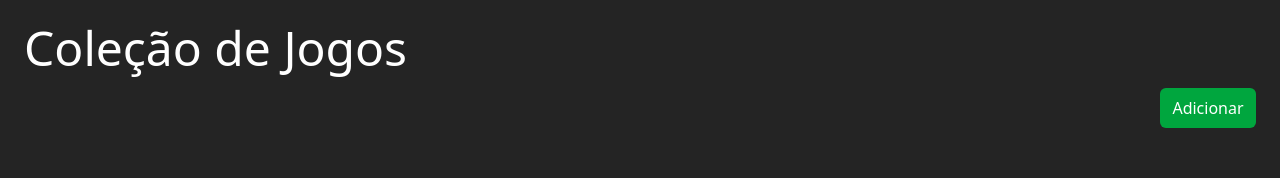
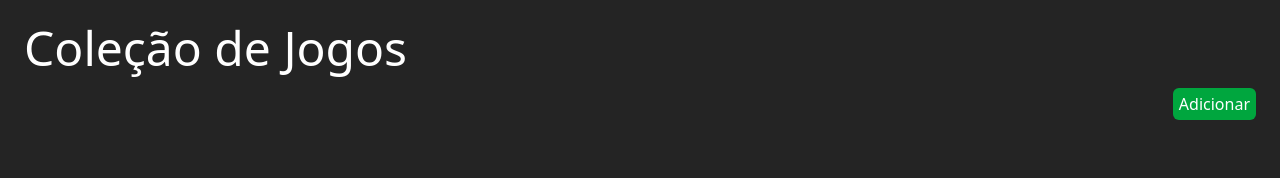
Before and after one commit to PedroAugusto31/JR-Pedro-Augusto, a Vue app in the folder front-end/: page / in a window 1280 px wide. Shown: the top 178 px of the page. Built offline with nearby package versions, Linux system fonts and the light colour scheme.

Commit message:
style: Style adjustment on Button component

```diff
--- a/front-end/src/components/Button.vue
+++ b/front-end/src/components/Button.vue
@@ -9,7 +9,7 @@ const props = defineProps<{
 
 <template>
 	<button
-		:class="`bg-${buttonBackgroundColor} text-${buttonTextColor} w-fit min-w-24 p-2 cursor-pointer inline-flex items-center justify-evenly rounded-md transition duration-400 ease-in-out hover:brightness-75`"
+		:class="`bg-${buttonBackgroundColor} text-${buttonTextColor} w-fit min-w-15 min-h-1 px-1.5 py-1 cursor-pointer inline-flex items-center justify-evenly rounded-md transition duration-400 ease-in-out hover:brightness-75`"
 	>
 		{{ buttonText }}
 	</button>
```
